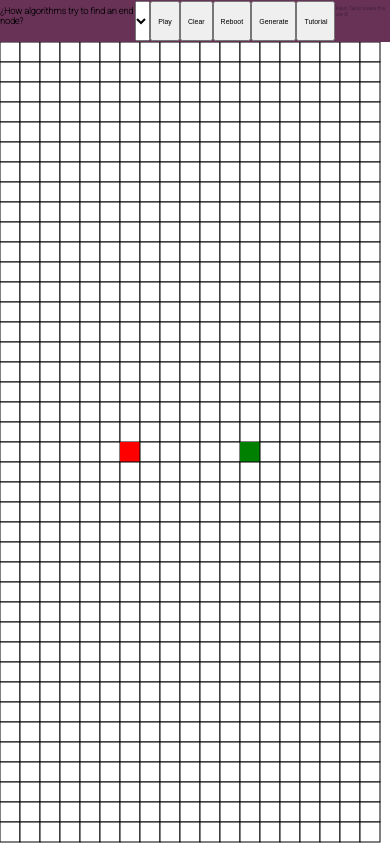
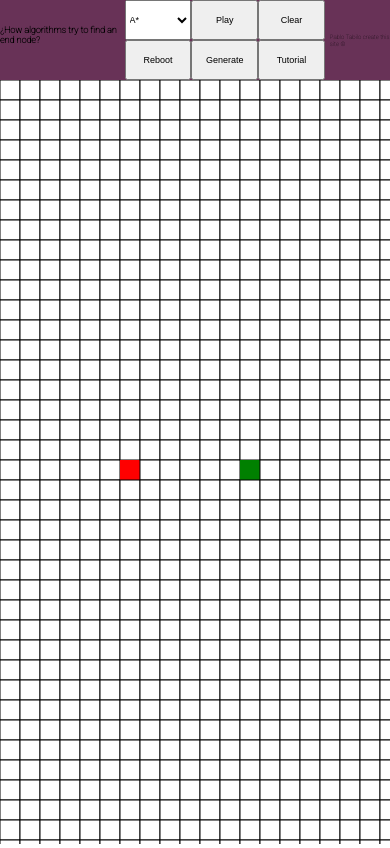
Before and after one commit to PabloTabilo/visual-grid-search-algorithms, a website with bundled scripts: page index.html in a window 390 px wide. Built offline with nearby package versions, Linux system fonts and the light colour scheme.

Commit message:
update css

```diff
--- a/index.html
+++ b/index.html
@@ -14,18 +14,32 @@
     <header>
         <h1>¿How algorithms try to find an end node?</h1>
         <div class="menu" id="menu">
+            <div class="select">
                 <select class="control" name="" id="myselect">
                     <option value="bfs">BFS</option>
                     <option value="dfs">DFS</option>
                     <option value="A" selected>A*</option>
                 </select>
+            </div>
+            <div class="buttons">
                 <button class="control button" id = "play">Play</button>
+            </div>
+            <div class="buttons">
                 <button class="control button" id = "clear">Clear</button>
+            </div>
+            <div class="buttons">
                 <button class="control button" id = "reboot">Reboot</button>
+            </div>
+            <div class="buttons">
                 <button class="control button" id = "generate">Generate</button>
+            </div>
+            <div class="buttons">
                 <button class="control button" id = "Tutorial">Tutorial</button>
             </div>
+        </div>
+        <div class="creator">
             <p>Pablo Tabilo create this site &copy;</p>
+        </div>
     </header>
     <main>
         <div class="myCanvas">
--- a/js/abstractionGrid/Grid.js
+++ b/js/abstractionGrid/Grid.js
@@ -21,10 +21,10 @@ export class Grid{
         let allCoords = [[]];
         let sq;
 
-        for(let i = 0; i < this.maxSizeW_floor; i++){
+        for(let i = 0; i < this.maxSizeW_floor+1; i++){
             allCoords[i] = [];
             let i_x = i*this.size;
-            for(let j = 0; j < this.maxSizeH_floor; j++){
+            for(let j = 0; j < this.maxSizeH_floor+1; j++){
                 let j_y = j*this.size;
                 if(i == this.start.i && j == this.start.j){
                     sq = new Pcoor(this.c, i_x, j_y, this.size, "red", true, 0);
--- a/js/index.js
+++ b/js/index.js
@@ -263,6 +263,15 @@ canvas.addEventListener("mousedown", (e) => {
     drawing = true;
 })
 
+// touch
+canvas.addEventListener("touchstart", (e) => {
+    if (e.clientX !== undefined || e.clientY !== undefined){
+        let c = mappingClient(e.clientX, e.clientY);
+        currentState = myDraw(c.x, c.y);
+        drawing = true;
+    }
+})
+
 canvas.addEventListener("mousemove", (e) => {
     if(drawing){
         let c = mappingClient(e.clientX, e.clientY);
@@ -270,7 +279,21 @@ canvas.addEventListener("mousemove", (e) => {
     }
 })
 
+// touch event
+canvas.addEventListener("touchmove", (e) => {
+    if(drawing && (e.clientX !== undefined || e.clientY !== undefined)){
+        let c = mappingClient(e.clientX, e.clientY);
+        myDraw(c.x, c.y, currentState);
+    }
+})
+
 canvas.addEventListener("mouseup", (e) => {
+    drawing = false;
+    currentStatePrincipalNodes = false;
+})
+
+// touch event
+canvas.addEventListener("touchend", (e) => {
     drawing = false;
     currentStatePrincipalNodes = false;
 })
--- a/style/style.css
+++ b/style/style.css
@@ -2,11 +2,13 @@ body {
     margin: 0px;
     padding: 0px;
     font-family: 'Roboto', sans-serif;
+    touch-action: none;
 }
 
 header{
     margin: 0px;
     display: flex;
+    align-items: center;
     justify-content: space-between;
     background-color: #683257;
 }
@@ -18,13 +20,21 @@ header h1{
 }
 
 header p{
-    font-size: 5px;
-    font-weight: 300;
+    font-size: 9px;
+}
+
+button{
+    font-size: 13px;
 }
 
 .menu{
     display: flex;
+    flex-wrap: wrap;
     align-items: center;
+}
+
+.menu div{
+    flex: 30%;
 }
 
 .control{
@@ -32,21 +42,51 @@ header p{
     height: 40px;
 }
 
+.creator{
+    margin-left: 5px;
+}
+
+.myCanvas{
+    display: flex;
+    justify-content: center;
+    align-items: center;
+}
+
+canvas{
+    -webkit-touch-callout: none;
+    -webkit-user-select: none;
+    -khtml-user-select: none;
+    -moz-user-select: none;
+    -ms-user-select: none;
+    user-select: none;
+    outline: none;
+    -webkit-tap-highlight-color: rgba(255, 255, 255, 0); /* mobile webkit */
+}
+
 @media (max-width: 970px){
     header h1{
-        font-size: 17px;
+        font-size: 13px;
     }
     button{
+        font-size: 10px;
+    }
+    select{
         font-size: 10px;
     }
 }
 
 @media (max-width: 750px){
     header h1{
-        font-size: 13px;
+        font-size: 11px;
     }
     button{
         font-size: 9px;
+    }
+    select{
+        font-size: 9px;
+    }
+    header p{
+        font-size: 6px;
     }
 }
 
@@ -54,7 +94,4 @@ header p{
     header h1{
         font-size: 9px;
     }
-    button{
-        font-size: 7px;
-    }
 }
```
Lines whose indentation alone changed are shown as unchanged.
